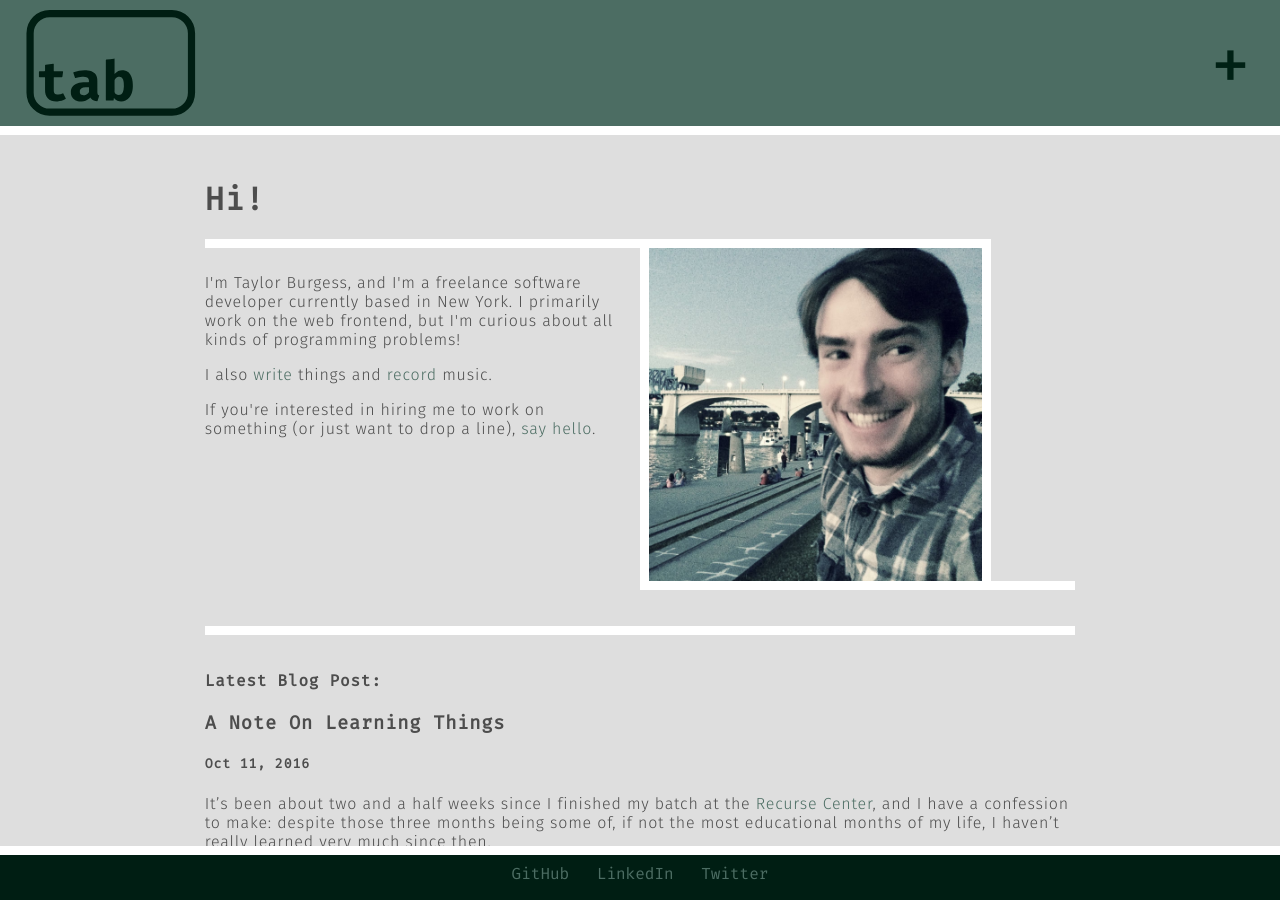
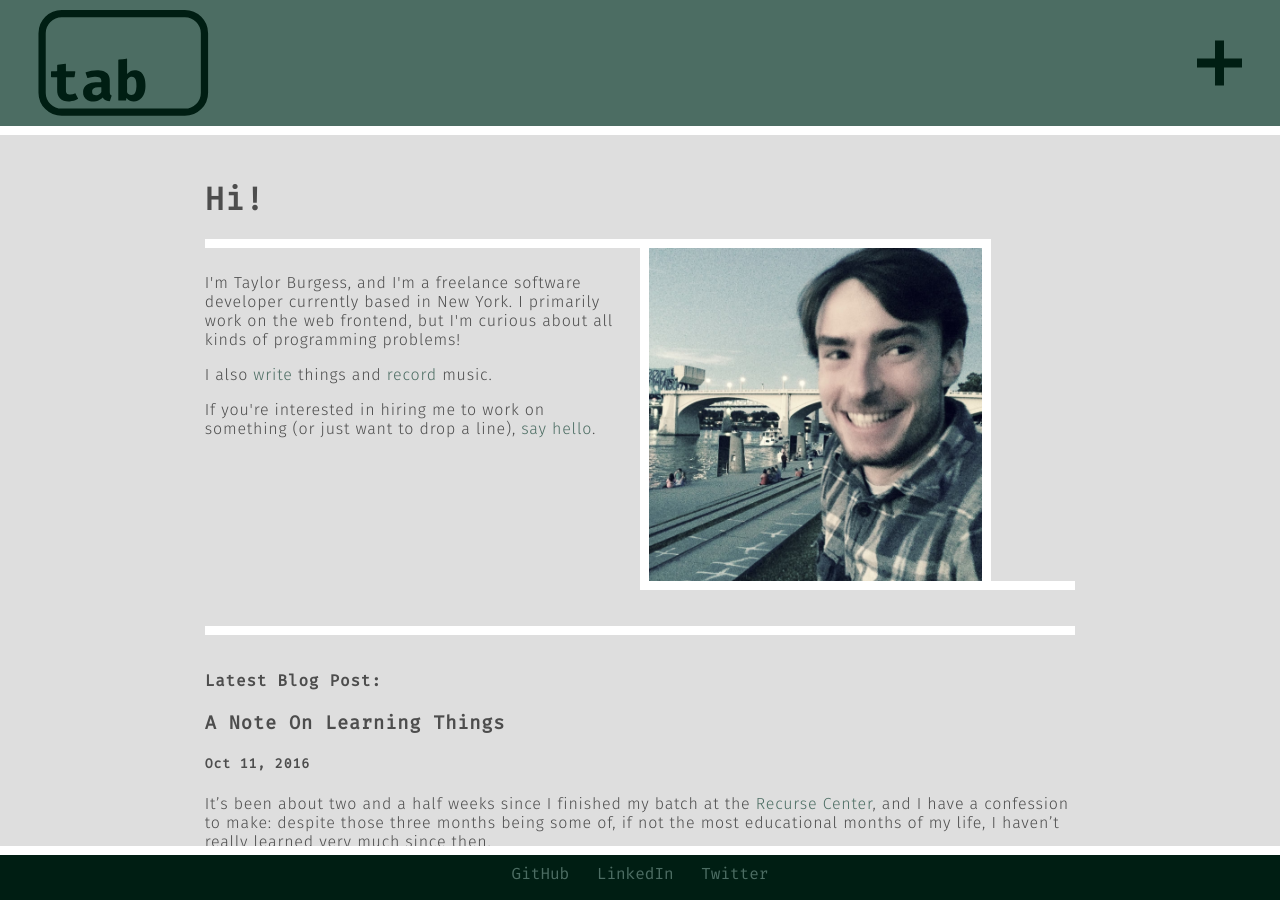
Before and after one commit to tayloraburgess/tayloraburgess.github.io, a Jekyll site: the page built from index.html, in a window 1280 px wide and 900 px high. Built offline with Jekyll 4.4.1, drawn with Linux system fonts in a browser that asks for light colours.

Commit message:
Replace CSS text expander with CSS before/after shapes

```diff
--- a/_layouts/default.html
+++ b/_layouts/default.html
@@ -12,7 +12,7 @@
           <a class='logo' href='{{ '/' | prepend: site.baseurl | prepend: site.url }}'>
             <img class='logo' src='{{ '/assets/logo.svg' | prepend: site.baseurl | prepend: site.url }}'></object>
           </a>
-          <h1 class='title expander closed'>+</h1>
+          <div class='expander closed'></div>
         </div>
         <div class='links closed'>
           <p class='title'><a class='menu' href="{{ '/blog' | prepend: site.baseurl | prepend: site.url }}">Blog</a></p>
--- a/assets/css/main.scss
+++ b/assets/css/main.scss
@@ -51,7 +51,7 @@ img.logo {
     display: block;
     position: absolute;
     margin: 0;
-    left: 2%;
+    left: 3%;
     top: 50%;
     transform: translateY(-50%);
     border: 0px;
@@ -163,7 +163,6 @@ div.nav-link.left {
 div.nav-link.right {
     text-align: right;
 }
-
 div.blog-nav {
     text-align: center;
 }
@@ -183,21 +182,53 @@ div.blog-nav {
 .expander {
     display: block;
     position: absolute;
-    font-size: 500%;
+    right: 3%;
+    top: 50%;
+    width: 5vh;
+    height: 5vh;
     font-weight: 100;
-    right: 2%;
-    top: 50%;
     transform-origin: top;
     -webkit-tap-highlight-color: rgba(255, 255, 255, 0);
-    user-select: none;
-    -webkit-user-select: none;
-    -moz-user-select: none;
-    -ms-user-select: none;
 }
+.expander::before, .expander::after {
+    content: '';
+    position: absolute;
+}
+.expander::before {
+    width: 1vh;
+    height: 5vh;
+    left: 2vh;
+    top: 0;
+}
+.expander::after {
+    width: 5vh;
+    height: 1vh;
+    left: 0;
+    top: 2vh;
+}
+.expander.open::before, .expander.open::after {
+    background: $other-1;
+}
+.expander.closed::before, .expander.closed::after {
+    background: $emph-back-color;
+    animation-name: pulse;
+    animation-duration: 3s;
+    animation-iteration-count: infinite;
+}
+
 .expander:hover {
     cursor: pointer;
 }
 
+.expander.open {
+    transform: rotate(45deg) translateY(-50%);
+    transition: transform $animation-speed;
+}
+
+.expander.closed {
+    transform: rotate(0deg) translateY(-50%);
+    transition: transform $animation-speed;
+}
 h1.title, h2.title {
     color: $emph-back-color;
 }
@@ -235,19 +266,7 @@ p.title.bottom {
     padding-bottom: 10px;
 }
 
-.expander.open {
-    color: $other-1;
-    transform: rotate(45deg) translateY(-50%);
-    transition: transform $animation-speed;
-}
 
-.expander.closed {
-    animation-name: pulse;
-    animation-duration: 3s;
-    animation-iteration-count: infinite;
-    transform: rotate(0deg) translateY(-50%);
-    transition: transform $animation-speed;
-}
 div.links::before {
     content: '';
     position: absolute;
```
